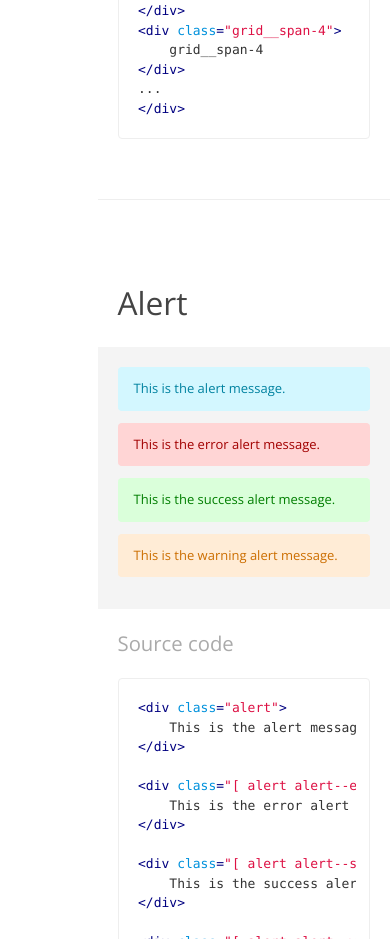
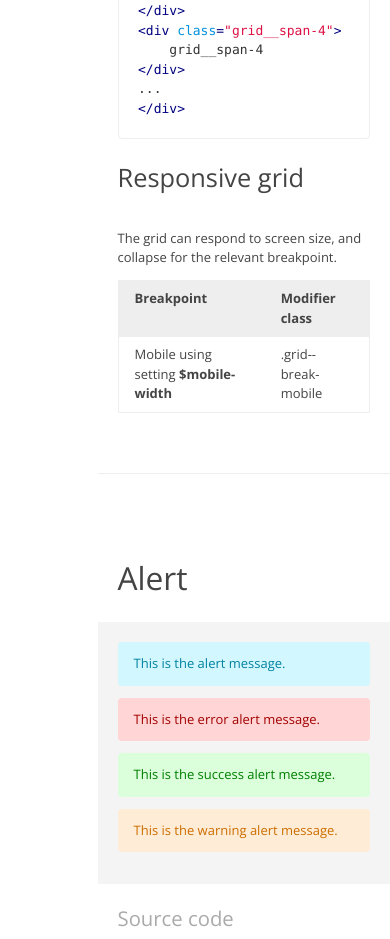
Before and after one commit to guillaumepiot/sixteen, a website: page docs/index.html in a window 390 px wide. Shown: the part 10964-11903 px from the top of the page. Drawn offline with nearby package versions, Linux system fonts and the light colour scheme.

Commit message:
Added grid breakpoint for mobile

```diff
--- a/components/_grid.scss
+++ b/components/_grid.scss
@@ -20,6 +20,17 @@
             }
         }
     }
+    &--break-mobile{
+        @include media($mobile) {
+            @for $i from 1 through $grid-columns {
+                > .grid__span-#{$i}{
+                    float: none;
+                    margin-right: auto;
+                    width: auto;
+                }
+            }
+        }
+    }
 }
 
 .pull-right{
--- a/docs/index.html
+++ b/docs/index.html
@@ -830,6 +830,26 @@ Nullam sollicitudin massa non odio condimentum, quis fringilla justo convallis.
 ...
 &lt;/div&gt;</code></pre>
                 </div>
+
+                <div class="inner">
+                    <h2>Responsive grid</h2>
+                    <p>The grid can respond to screen size, and collapse for the
+                    relevant breakpoint.</p>
+                    <table class="table">
+                        <tr class="table-row">
+                            <th class="table-head-cell">Breakpoint</th>
+                            <th class="table-head-cell">Modifier class</th>
+                        </tr>
+                        <tr class="table-row">
+                            <td class="table-cell">
+                                Mobile using setting
+                                <span class="text-strong">$mobile-width</span>
+                            </td>
+                            <td class="table-cell">.grid--break-mobile</td>
+                        </tr>
+                    </table>
+                </div>
+
             </div>
 
             <hr>
--- a/package.json
+++ b/package.json
@@ -1,6 +1,6 @@
 {
   "name": "sixteen",
-  "version": "0.1.6",
+  "version": "0.1.7",
   "description": "SASS foundation for web projects following the BEM method.",
   "main": "index.js",
   "scripts": {
@@ -28,7 +28,7 @@
   "homepage": "https://github.com/Cotidia/sixteen",
   "readme": "# sixteen\n\nMinimal SASS framework written following the BEM method.",
   "readmeFilename": "README.md",
-  "_id": "sixteen@0.1.5",
+  "_id": "sixteen@0.1.7",
   "_shasum": "b9f41e6a3b6d9377beaaa4aacf5110326bc5eda6",
   "_from": "sixteen@*",
   "devDependencies": {
```
Also changed, not shown: docs/sixteen.css, docs/sixteen.min.css, 1 other file.
